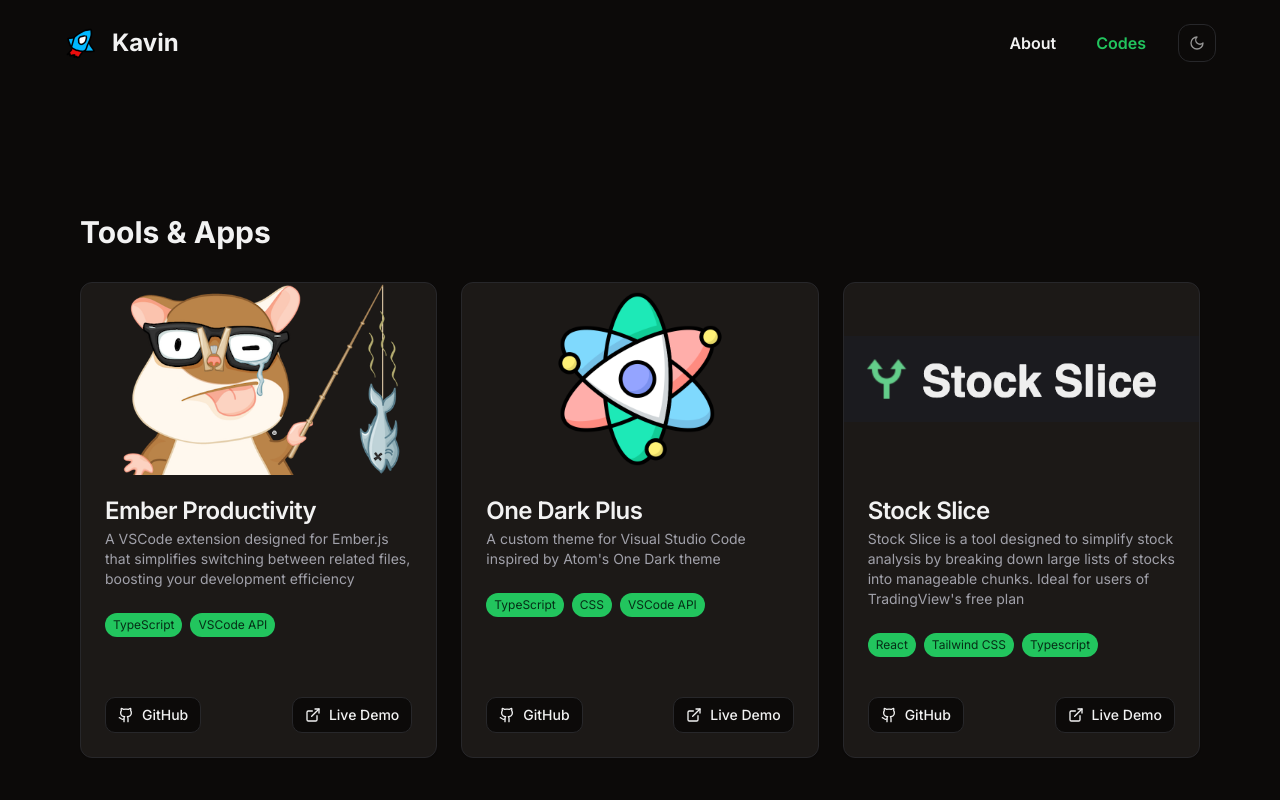
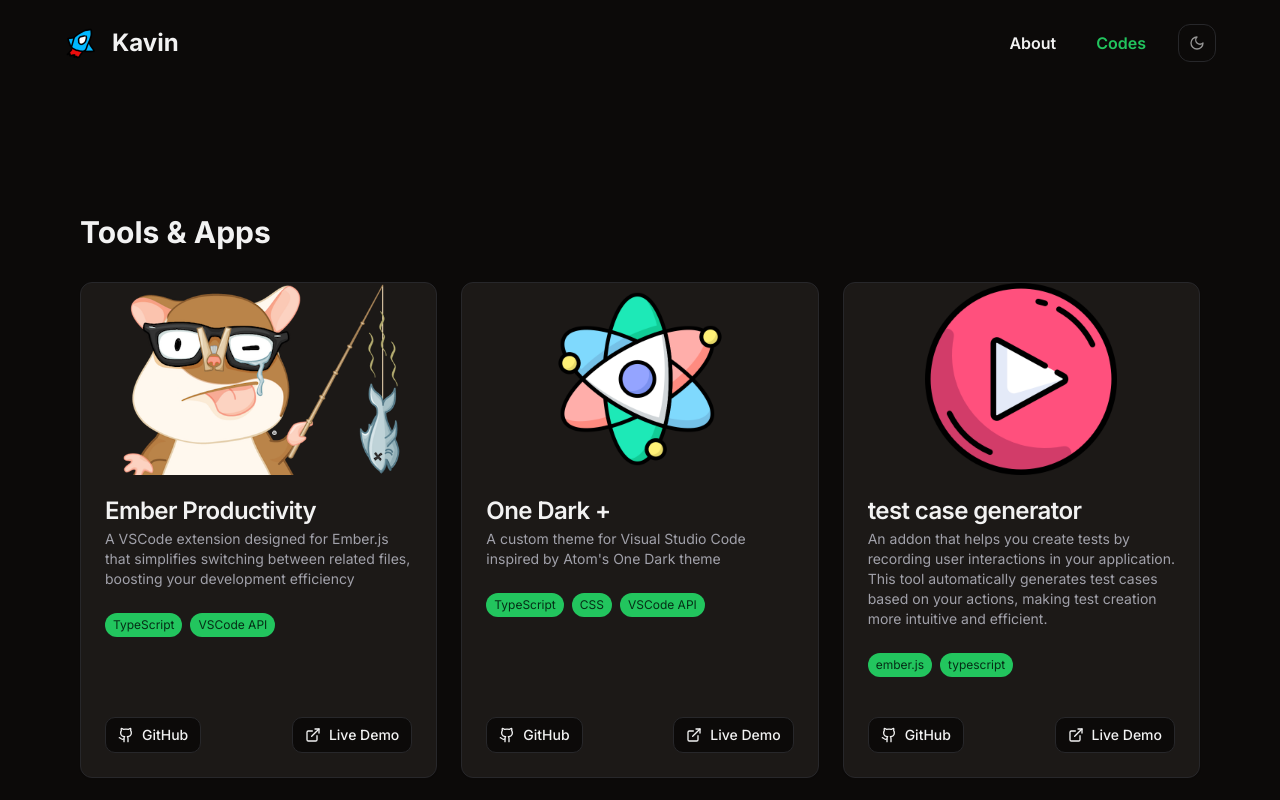
Before and after one commit to kavinkumar999/kavinkumar999.github.io, a Next.js app: page /projects in a window 1280 px wide. Shown: the top 800 px of the page. Built offline with nearby package versions, Linux system fonts and the light colour scheme.

Commit message:
feat: update the projects

```diff
--- a/src/app/layout.tsx
+++ b/src/app/layout.tsx
@@ -26,7 +26,7 @@
             disableTransitionOnChange
           >
             <Header />
-            <main className="max-w-7xl mx-auto md:px-16 px-6 lg:mt-32 mt-20">
+            <main className="max-w-7xl mx-auto md:px-16 px-6 lg:mt-32 mt-20 mb-20">
               {children}
             </main>
           </ThemeProvider>
--- a/src/app/projects/page.tsx
+++ b/src/app/projects/page.tsx
@@ -28,7 +28,7 @@
   },
   {
     id: 2,
-    title: "One Dark Plus",
+    title: "One Dark +",
     description: "A custom theme for Visual Studio Code inspired by Atom's One Dark theme",
     technologies: ["TypeScript", "CSS", "VSCode API"],
     githubLink: "https://github.com/kavinkumar999/one-dark-plus",
@@ -37,13 +37,22 @@
   },
   {
     id: 3,
+    title: "test case generator",
+    description: "An addon that helps you create tests by recording user interactions in your application. This tool automatically generates test cases based on your actions, making test creation more intuitive and efficient.",
+    technologies: ["ember.js", "typescript"],
+    githubLink: "https://github.com/kavinkumar999/ember-test-recorder",
+    liveLink: "https://github.com/kavinkumar999/ember-test-recorder",
+    imageUrl: "/png/play-button.png"
+  },
+  {
+    id: 4,
     title: "Stock Slice",
     description: "Stock Slice is a tool designed to simplify stock analysis by breaking down large lists of stocks into manageable chunks. Ideal for users of TradingView's free plan",
     technologies: ["React", "Tailwind CSS", "Typescript"],
     githubLink: "https://github.com/kavinkumar999/stock-slice",
     liveLink: "https://kavinkumar999.github.io/stock-slice/",
     imageUrl: "/png/stock-slice.png"
-  }
+  },
 ]
 
 const techStackVariants = {
```
Also changed, not shown: public/png/play-button.png (added).
